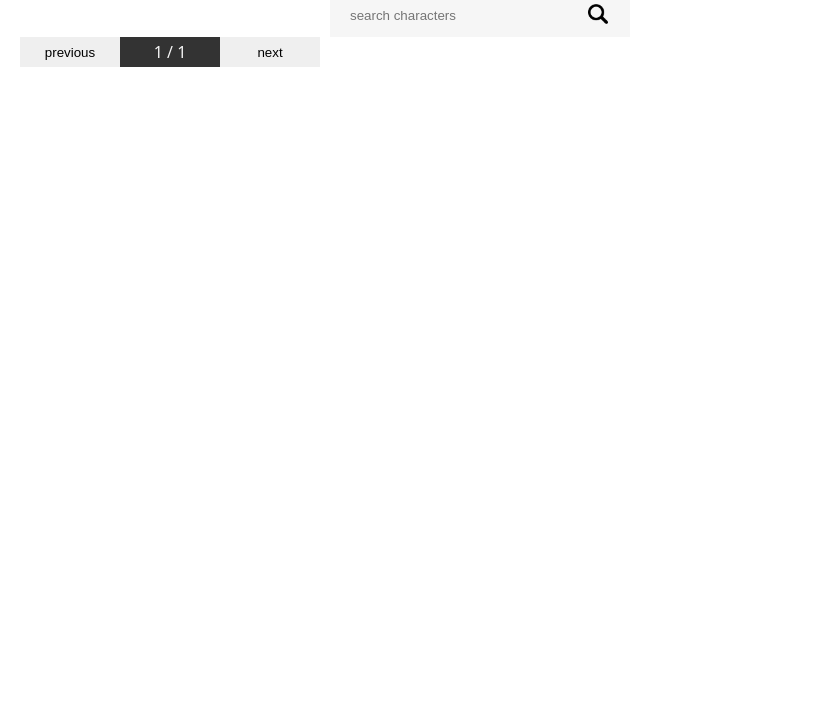
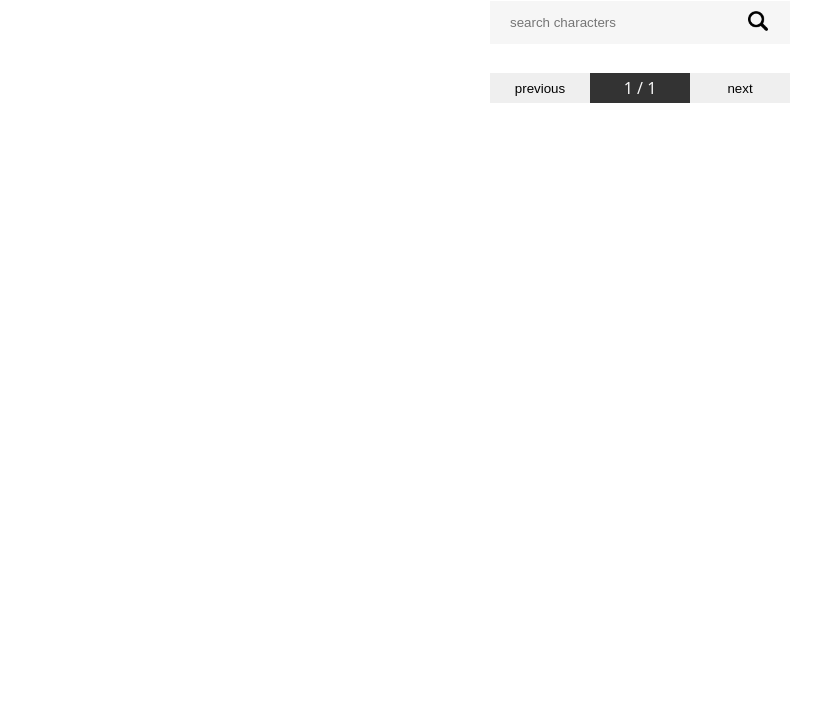
Before and after one commit to Conall-Mullen/andrii-conall-rick-and-morty, a website with bundled scripts: page index.html in a window 1280 px wide. Shown: the part 89-800 px from the top of the page, without its empty margins (0-833 px from the left). Built offline with nearby package versions, Linux system fonts and the light colour scheme; no server answers.

Commit message:
Add Flex to card container

```diff
--- a/components/card/card.css
+++ b/components/card/card.css
@@ -1,5 +1,5 @@
 .card-container {
-  margin-bottom: 10px;
+  margin: 2px auto 10px auto;
 }
 .card {
   width: 300px;
--- a/components/nav-pagination/nav-pagination.css
+++ b/components/nav-pagination/nav-pagination.css
@@ -6,6 +6,7 @@
   position: sticky;
   bottom: 0;
   background-color: var(--color-primary);
+  margin: 2px auto;
 }
 
 .navigation__pagination {
--- a/components/search-bar/search-bar.css
+++ b/components/search-bar/search-bar.css
@@ -1,5 +1,6 @@
 .search-bar-container {
   width: 300px;
+  margin: 2px auto;
 }
 
 .search-bar {
--- a/styles.css
+++ b/styles.css
@@ -24,7 +24,9 @@ body {
 main {
   display: flex;
   flex-direction: column;
+  width: 95%;
   gap: 10px;
+  margin: 5px auto;
 }
 
 .title {
@@ -34,8 +36,9 @@ main {
 /* ======================== RESPONSIVE ====================== */
 
 @media only screen and (min-width: 482px) {
-  main {
-    flex-direction: row;
+  .card-container {
+    display: flex;
+    flex-flow: row wrap;
     justify-content: space-evenly;
   }
 }
```
